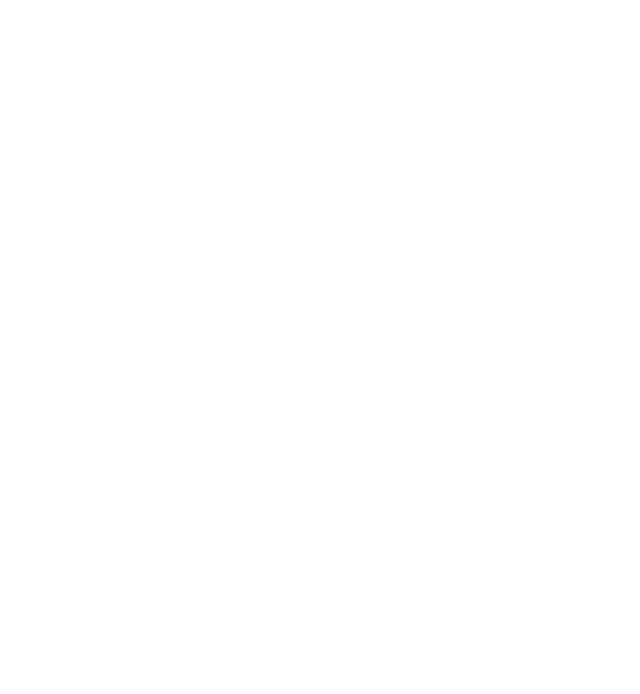
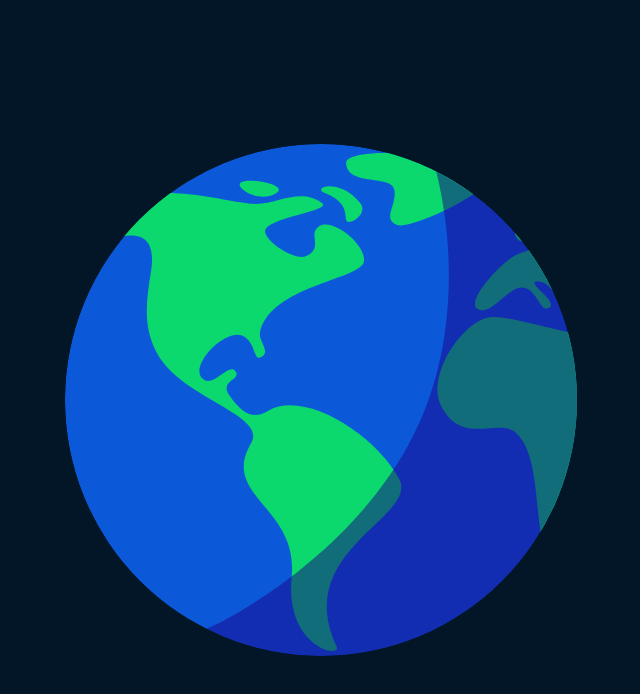
Before and after one commit to Mirajenni/zeroScienceFrontEnd, a React (Create React App) app in the folder zero-science-frontend/: page /open-mission in a window 1280 px wide. Shown: the top 694 px of the page, without its empty margins (319-959 px from the left). Built offline with nearby package versions, Linux system fonts and the light colour scheme; a web font is replaced by a local one.

Commit message:
incluindo terra na mission

```diff
--- a/zero-science-frontend/src/OpenMission/OpenMission.jsx
+++ b/zero-science-frontend/src/OpenMission/OpenMission.jsx
@@ -1,12 +1,13 @@
 import React, { Component } from "react";
 import "./OpenMission.scss"
+import earth from "../Assets/earth.svg"
 
 export default class OpenMission extends Component {
   render() {
     return (
         <div className="openmission-page-content">
             <div className="earth">
-
+              <img src={earth} alt=""/>
             </div>
         </div>
 
--- a/zero-science-frontend/src/OpenMission/OpenMission.scss
+++ b/zero-science-frontend/src/OpenMission/OpenMission.scss
@@ -0,0 +1,14 @@
+
+.openmission-page-content, .earth {
+    width: 100vw;
+    height: 100vh;
+    background: #031627;
+}
+.earth {
+    display: flex;
+    align-items: center;
+    justify-content: center;
+}
+.earth img {
+    width: 40%;
+}
```
Also changed, not shown: zero-science-frontend/src/Assets/earth.svg (added).
